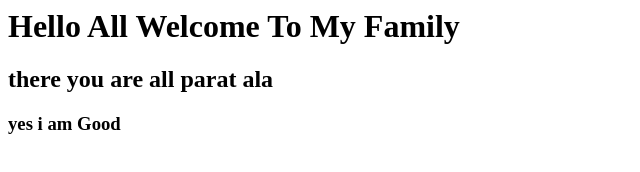
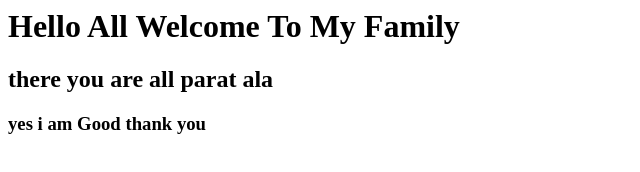
Before and after one commit to vaibhav5152/docker, a plain HTML site: page index.html in a window 1280 px wide. Shown: the whole page, without its empty margins (0-640 px from the left). Drawn offline with Linux system fonts and the light colour scheme.

Commit message:
Update index.html

```diff
--- a/index.html
+++ b/index.html
@@ -2,4 +2,4 @@
 <h2> there you are all parat ala </h2>
 
 
-<h3> yes i am Good </h3>
+<h3> yes i am Good thank you </h3>
```
